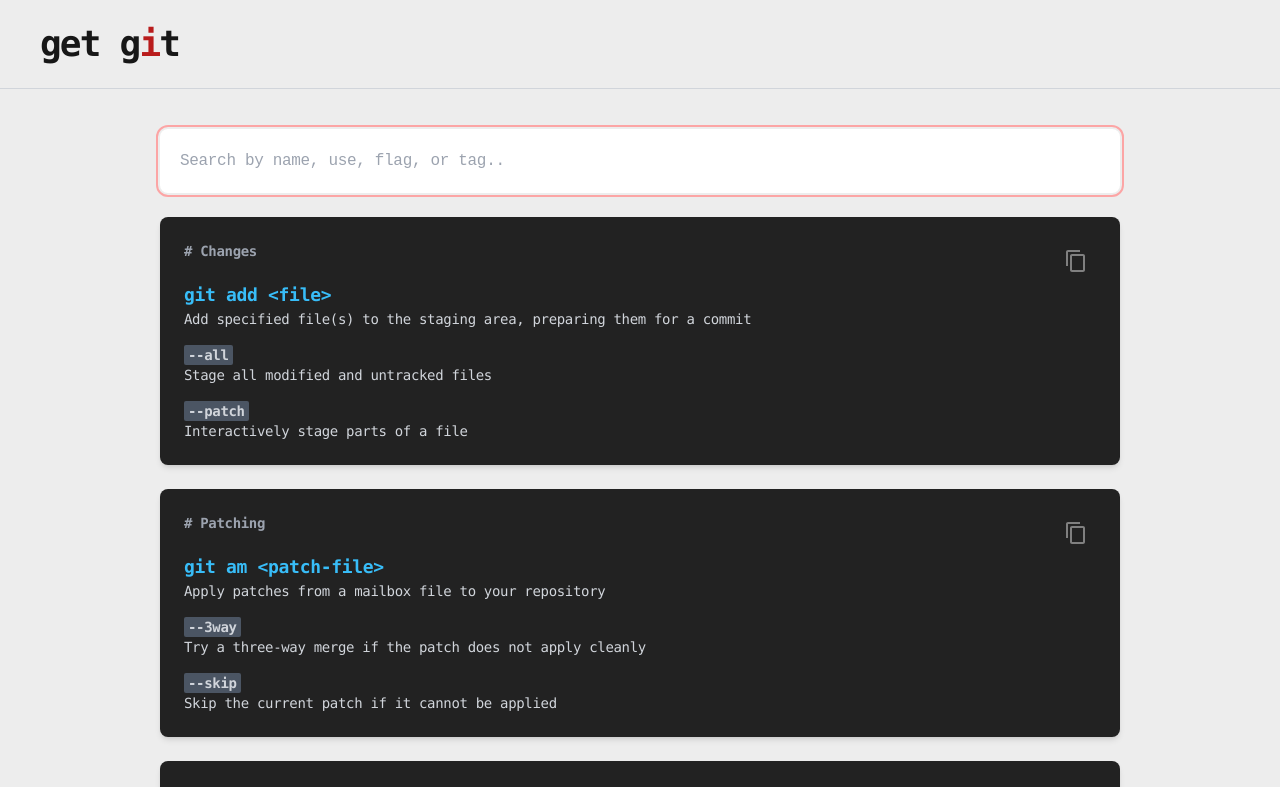
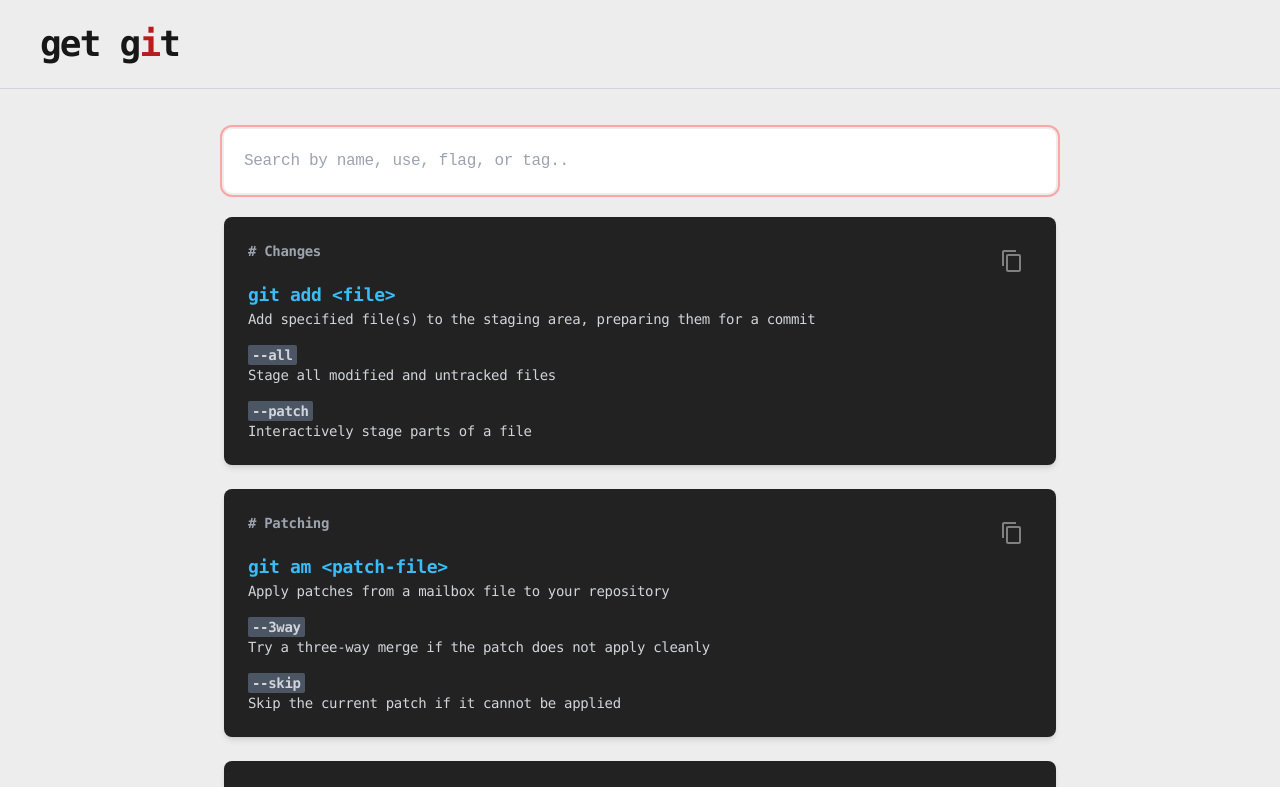
Before and after one commit to islamCodehood/get-git, a Next.js app: page / in a window 1280 px wide. Shown: the top 787 px of the page. Built offline with nearby package versions, Linux system fonts and the light colour scheme.

Commit message:
Refactor page component to update padding and container width

```diff
--- a/app/page.tsx
+++ b/app/page.tsx
@@ -10,7 +10,7 @@ export default function Home() {
 	};
 	return (
 		<main>
-			<div className=' py-10 xl:px-40 lg:px-8 md:px-5 px-3'>
+			<div className='py-10 xl:px-56 lg:px-36 md:px-24 px-3'>
 				<Search handleSearch={handleSearch} />
 				<CommandsList searchValue={searchValue} />
 			</div>
```
